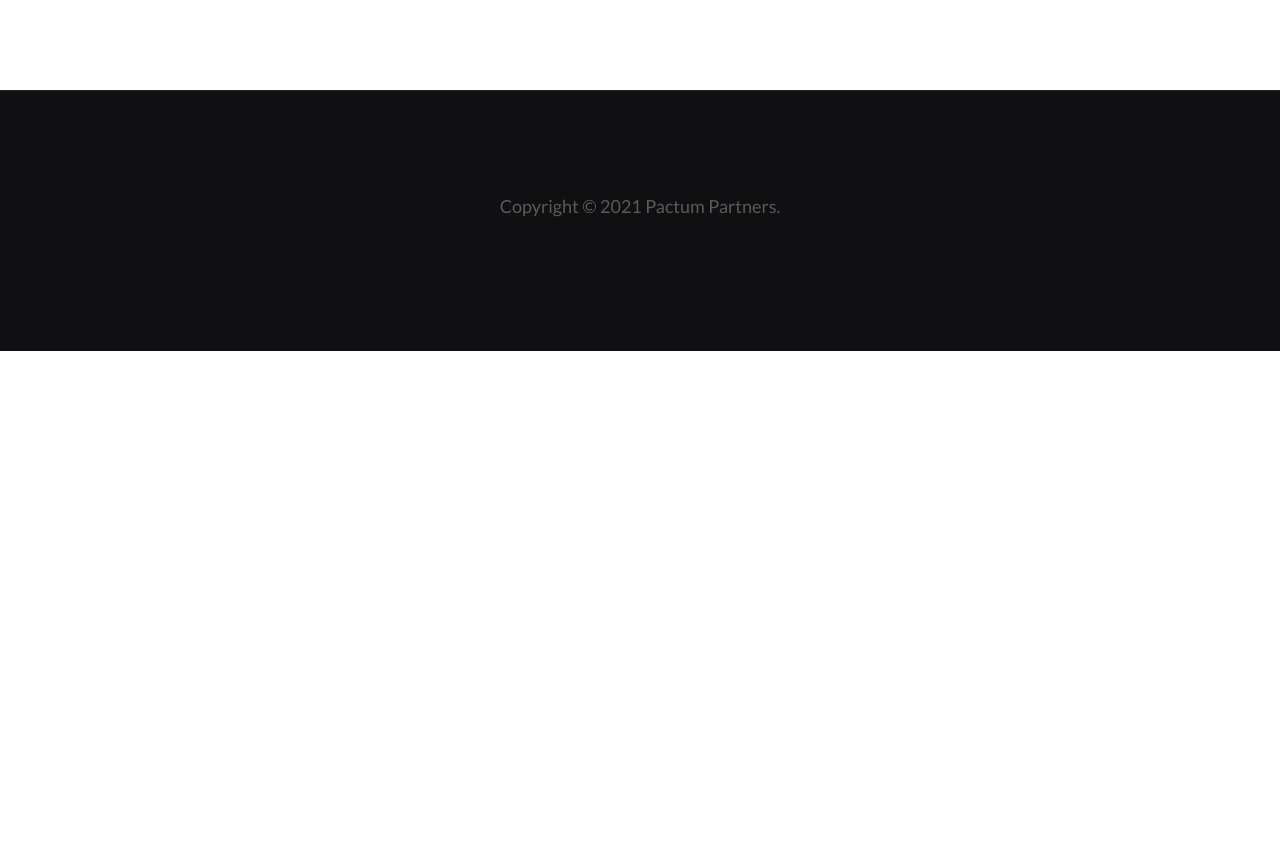
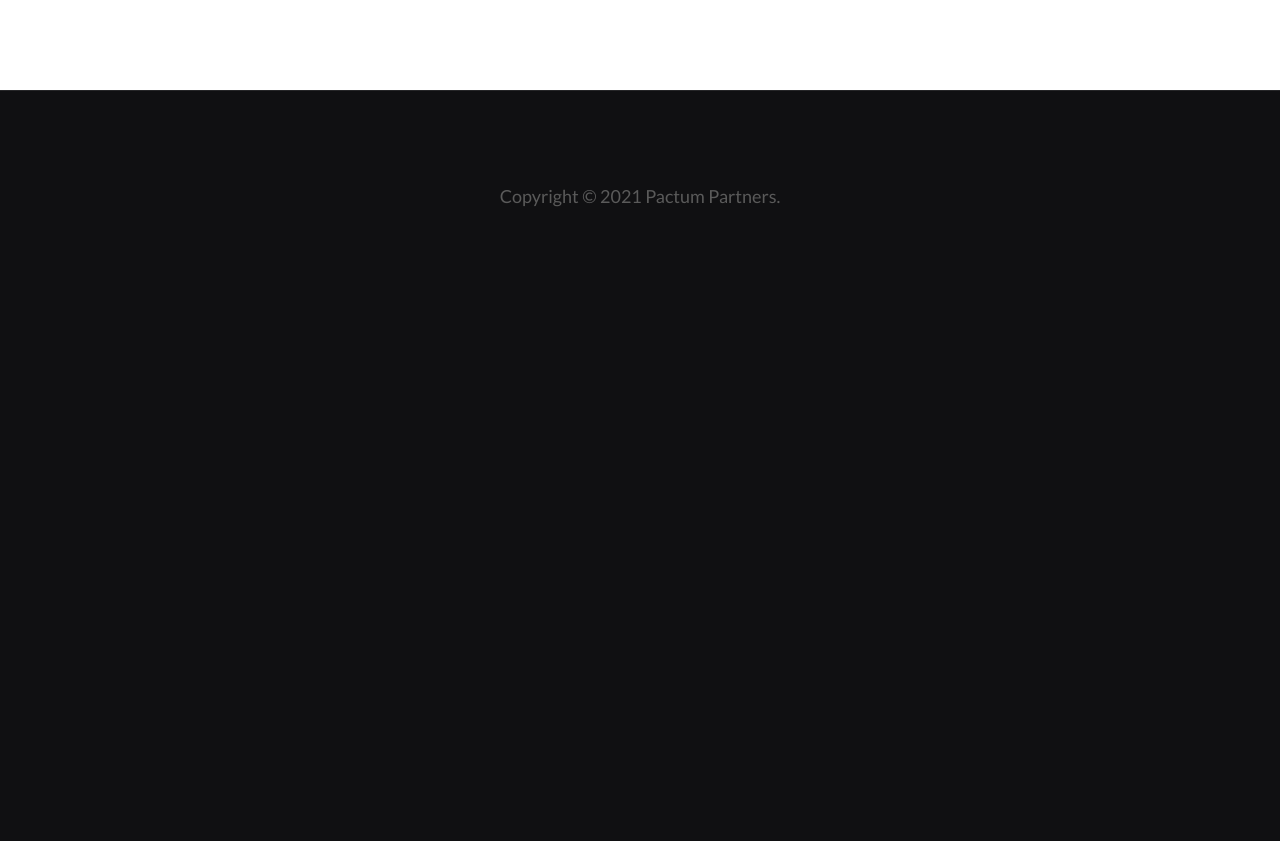
Before and after one commit to mcalvoelhauge/pactumpartners.github.io, a Jekyll site: the page built from index.html, in a window 1280 px wide. Shown: the part 900-1741 px from the top of the page. Built offline with Jekyll 4.4.1, drawn with Linux system fonts in a browser that asks for light colours; some web fonts are replaced; the list of posts is cut into pages by our own code; before the commit the page ends 1251 px from its top, so only the background shows below that.

Commit message:
Update _footer.scss

```diff
--- a/_sass/_footer.scss
+++ b/_sass/_footer.scss
@@ -6,8 +6,8 @@
 .site-footer {
 	background-color: $black;
 	border-top: 1px solid rgba(90, 90, 90, 0.3);
-	padding-bottom: 100px;
-	padding-top: 100px;
+	padding-bottom: 600px;
+	padding-top: 90px;
 	text-align: center;
 }
 
```
